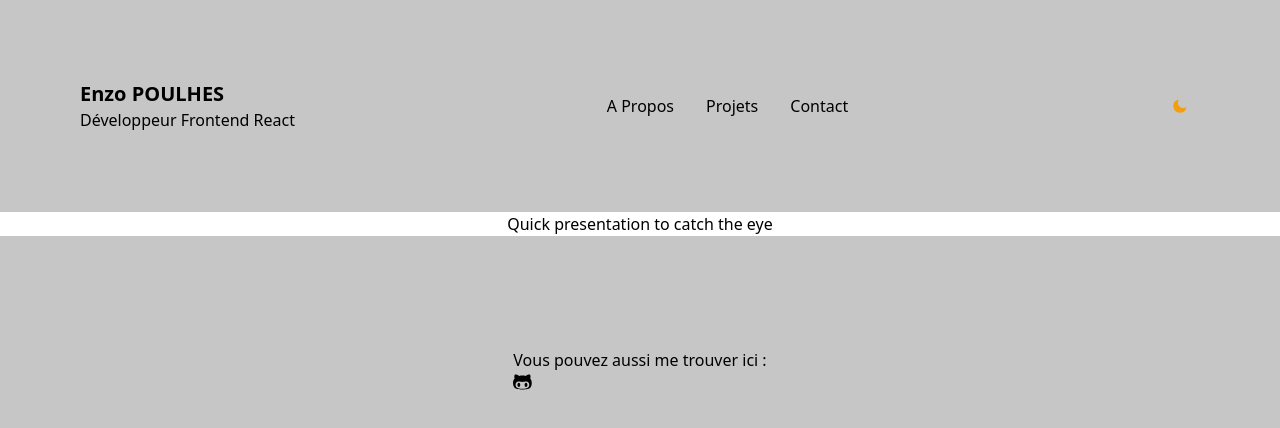
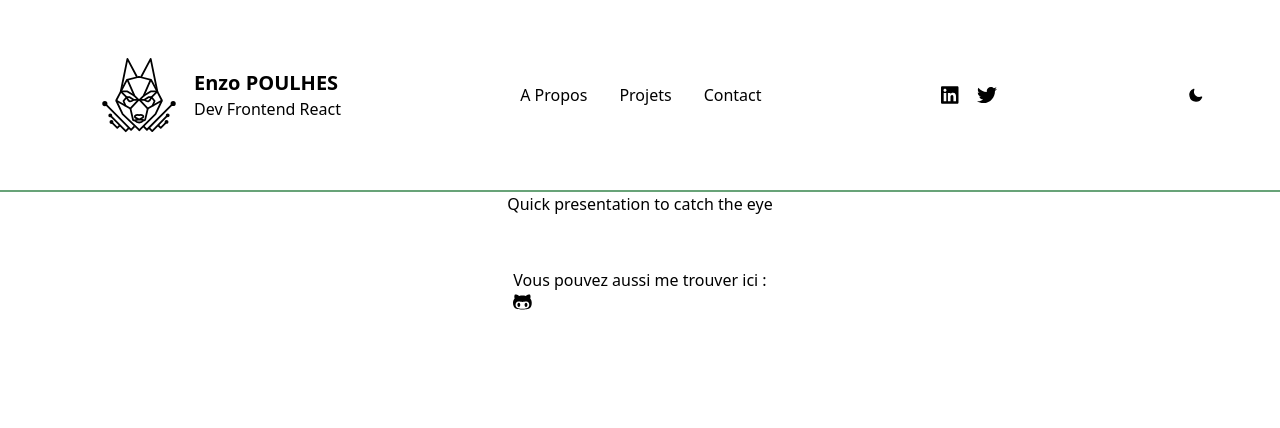
Before and after one commit to CrazyWolv/crazywolv-portfolio, a Next.js app: page / in a window 1280 px wide. Shown: the top 428 px of the page. Built offline with nearby package versions, Linux system fonts and the light colour scheme.

Commit message:
Added logo with darkMode support, Added animation for project card (WIP)

```diff
--- a/components/Card.js
+++ b/components/Card.js
@@ -8,17 +8,19 @@ export default function Card({image, title, number}) {
     return (
         <>
             {/* 1 Card */}
-                <div className="card relative overflow-hidden">
-                    <div className="front" onClick={(evt) => {toggleFlip(evt.target)}}>
-                    <img className="transform hover:scale-125 hover:opacity-50 transition duration-2000 ease-out-" src={image} alt={title} />
-                    <div className="absolute bottom-10 left-10 text-gray-50 font-bold text-xl">{number}</div>
-                    </div>
-                    <div className="back" onClick={(evt) => {toggleFlip(evt.target)}}>
-                        <div className="description">
-                            <div className="absolute top-10 left-10 text-gray-50 font-bold text-xl bg-red-500 rounded-md px-2">
-                                {title}
-                            </div>
-                            blah blah blah
+            <div className="bg-transparent relative cursor-pointer rounded-md group perspective-1000">
+                    <div className="card preserve-3D relative overflow-hidden rounded-md w-full h-full duration-1000" onClick={(evt) => {toggleFlip(evt.currentTarget)}}>
+                        <div className="back preserve-3D absolute w-full h-full backface-hidden bg-secondary">
+                                <div className="absolute top-10 left-10 text-gray-50 font-bold text-xl bg-red-500 rounded-md px-2">
+                                    {title}
+                                </div>
+                                <div className="absolute top-20 left-10">
+                                    blah blah blah
+                                </div>
+                        </div>
+                        <div className="front w-full h-full rounded-md backface-hidden">
+                            <p className="bottom-5 left-5 md:bottom-10 md:left-10 font-bold text-xl bg-secondary rounded-full w-[40px] h-[40px] flex items-center justify-center absolute">{number}</p>
+                            <img src={image} alt={title} className="w-full h-full rounded-md" />
                         </div>
                     </div>
                 </div>
--- a/components/about.js
+++ b/components/about.js
@@ -11,7 +11,7 @@ export default function About() {
             </div>
 
             <div className="bg-white dark:bg-dark max-w-6xl mx-auto flex-col">
-                <div className="title py-10 pl-10 bg-light">
+                <div className="py-10 pl-10 bg-light">
                     Je code actuellement le projet <a href={allData.about.currentProjectUrl} target="_blank" rel="noreferrer">{allData.about.currentProject}</a>
                 </div>
                 <div className="mx-auto grid grid-cols-1 md:grid-cols-2 gap-8 py-20 pb-40 bg-secondary">
--- a/components/footer.js
+++ b/components/footer.js
@@ -2,8 +2,8 @@ import allData from '@data/data';
 
 export default function Footer() {
     return (
-        <footer><div className="footer bg-light dark:bg-dark">
-            <div className="max-w-6xl  mx-auto px-4 py-10 md:py-20">
+        <footer><div className="footer dark:bg-dark">
+            <div className="max-w-6xl  mx-auto px-4 py-2 md:py-5">
             <div className="flex flex-col space-y-4 md:space-y-0 md:flex-row justify-center md:items-center mt-8">
                 {/* Title */}
                     <div className="text-center flex">
--- a/components/layout.js
+++ b/components/layout.js
@@ -24,7 +24,7 @@ export default function Layout({children, ...customMeta}) {
                 <meta property="og:image" content={meta.image} />
             </Head>
 
-            <main className="main w-full h-screen bg-light dark:bg-dark">
+            <main className="main w-full h-screen dark:bg-dark">
                 <Nav />
                     <div>
                         {children}
--- a/components/nav.js
+++ b/components/nav.js
@@ -14,23 +14,31 @@ export default function Navigation() {
     }, [])
 
     return (
-        <div className="max-w-6xl mx-auto px-4 py-10 md:py-20 dark:bg-dark">
-            <nav className="flex md:flex-row justify-between items-center">
+        <div className="w-full py-2 border-b-2 border-secondary md:py-5 dark:bg-dark">
+            <nav className="max-w-6xl mx-auto flex md:flex-row justify-between items-center">
                 {/* Navbar */}
-                <div className="flex flex-col">
+                <div className="flex items-center">
                     <Link href="/">
                         <a>
-                        <h1 className="font-semibold text-xl dark:text-gray-100">
+                            {mounted && theme === "dark" ? (
+                                <img src="/logo-darkTheme.svg" alt="Logo"
+                                className="w-logo h-logo py-0" />
+                            ) : (
+                                <img src="/logo-lightTheme.svg" alt="Logo" className="w-logo h-logo py-0" />
+                            )}
+                        </a>
+                    </Link>
+                <div className="flex-col -ml-5">
+                        <p className="font-semibold text-xl dark:text-gray-100">
                             {allData.fullName}
-                        </h1>
+                        </p>
                         <p className="text-base font-light text-gray-500 dark:text-gray-300">
                             {allData.iAm}
                         </p>
-                        </a>
-                    </Link>
+                    </div>
                 </div>
 
-                <div className="space-x-8 hidden md:block">
+                <div className="space-x-8 hidden text-center md:block">
                     <Link href="/about">
                     <a>A Propos</a>
                     </Link>
@@ -41,7 +49,7 @@ export default function Navigation() {
                         <a>Contact</a>
                     </Link>
                 </div>
-                <div className="space-x-4 flex flex-row items-center md:hidden">
+                <div className="space-x-4 flex flex-row hidden items-center md:block md:flex">
                 <a
                     href={allData.socialLinks.linkedin}
                     className="text-base font-normal text-gray-600 dark:text-gray-300"
@@ -104,7 +112,7 @@ export default function Navigation() {
                 </button>
             </nav>
 
-            <div className="space-x-8 block md:hidden mt-4">
+            <div className="space-x-8 block text-center pb-5 md:hidden mt-4">
                 <Link href="/about">
                 <a className="text-base font-normal text-gray-600 dark:text-gray-300">
                     About
--- a/components/projects.js
+++ b/components/projects.js
@@ -2,13 +2,13 @@ import Card from './Card';
 import allData from '@data/data';
 
 export default function Projects() {
-    const projectCount = 0;
+    let projectCount = 0;
 
     return (
         <section className="bg-white dark:bg-dark">
             {/* Title */}
             <div className="bg-white dark:bg-dark max-w-6xl mx-auto h-48">
-                <h1 className="title text-5xl md:text-9xl font-bold py-20 text-center md:text-left">Projets</h1>
+                <h1 className="title text-8xl font-bold py-20 text-center">Projets</h1>
             </div>
 
             {/* Grid */}
@@ -17,6 +17,9 @@ export default function Projects() {
 
                 {allData.projects.map((project) => {
                     projectCount++;
+                    if(projectCount < 10){
+                        projectCount = `0${projectCount}`
+                    }
 
                     return(
                         // <a href={project.link} key={project.title}>
--- a/data/data.js
+++ b/data/data.js
@@ -1,7 +1,7 @@
 const allData = {
     githubUsername: "CrazyWolv",
     fullName:"Enzo POULHES",
-    iAm:"Développeur Frontend React",
+    iAm:"Dev Frontend React",
     mail:"poulhes.e@gmail.com",
     tel:"+33 781926916",
     town:"Strasbourg, Grand-Est, France",
--- a/styles/globals.css
+++ b/styles/globals.css
@@ -1,3 +1,40 @@
 @tailwind base;
 @tailwind components;
 @tailwind utilities;
+
+.card{
+    transition: transform 0.8s cubic-bezier(0.175, 0.885, 0.32, 1.275);
+    -webkit-transition: transform 0.8s cubic-bezier(0.175, 0.885, 0.32, 1.275);
+    -moz-transition: transform 0.8s cubic-bezier(0.175, 0.885, 0.32, 1.275);
+    -ms-transition: transform 0.8s cubic-bezier(0.175, 0.885, 0.32, 1.275);
+    -o-transition: transform 0.8s cubic-bezier(0.175, 0.885, 0.32, 1.275);
+}
+
+.front, .back{
+    backface-visibility: hidden;
+    -webkit-backface-visibility: hidden;
+}
+
+.front{
+    transform: rotateY(0deg);
+    -webkit-transform: rotateY(0deg);
+    -moz-transform: rotateY(0deg);
+    -ms-transform: rotateY(0deg);
+    -o-transform: rotateY(0deg);
+}
+
+.back{
+    transform: rotate(180deg);
+    -webkit-transform: rotate(180deg);
+    -moz-transform: rotate(180deg);
+    -ms-transform: rotate(180deg);
+    -o-transform: rotate(180deg);
+}
+
+.card.flip-card{
+    transform:rotateY(180deg);
+    -webkit-transform:rotateY(180deg);
+    -moz-transform:rotateY(180deg);
+    -ms-transform:rotateY(180deg);
+    -o-transform:rotateY(180deg);
+}
--- a/tailwind.config.js
+++ b/tailwind.config.js
@@ -1,4 +1,22 @@
 const colors = require("tailwindcss/colors");
+const plugin = require("tailwindcss/plugin");
+
+const customClass = plugin(function({addUtilities}){
+  addUtilities({
+    ".preserve-3D":{
+      transformStyle:"preserve-3d",
+    },
+    ".perspective-1000":{
+      perspective:"1000px",
+    },
+    ".backface-hidden":{
+      backfaceVisibility:"hidden",
+    },
+    ".cubic-bezier":{
+      transition: "transform 0.8s cubic-bezier(0.175, 0.885, 0.32, 1.275)"
+    }
+  })
+})
 
 module.exports = {
   mode: "jit",
@@ -9,13 +27,12 @@ module.exports = {
   darkMode: "class",
   theme: {
     colors:{
+      colors,
       'dark':'#404040',
       'secondary':'#68A378',
       'light':'#C6C6C6',
       'transparent':'transparent',
-      'white':'white',
-      'black':'black',
-      'yellow':'#F59E0B'
+      'customYellow':'#F59E0B'
     },
     fontFamily:{
       'general': ['Raleway', 'sans-serif'],
@@ -23,6 +40,7 @@ module.exports = {
     extend: {
       spacing: {
         '100px':'100px',
+        'logo':'150px'
       },
       borderRadius:{
         '4xl':'2rem',
@@ -38,5 +56,5 @@ module.exports = {
     extend: {},
     display: ["responsive", "group-hover", "group-focus"],
   },
-  plugins: [],
+  plugins: [customClass],
 }
```
Also changed, not shown: styles/Card.module.css (deleted, +0 -25 lines).
